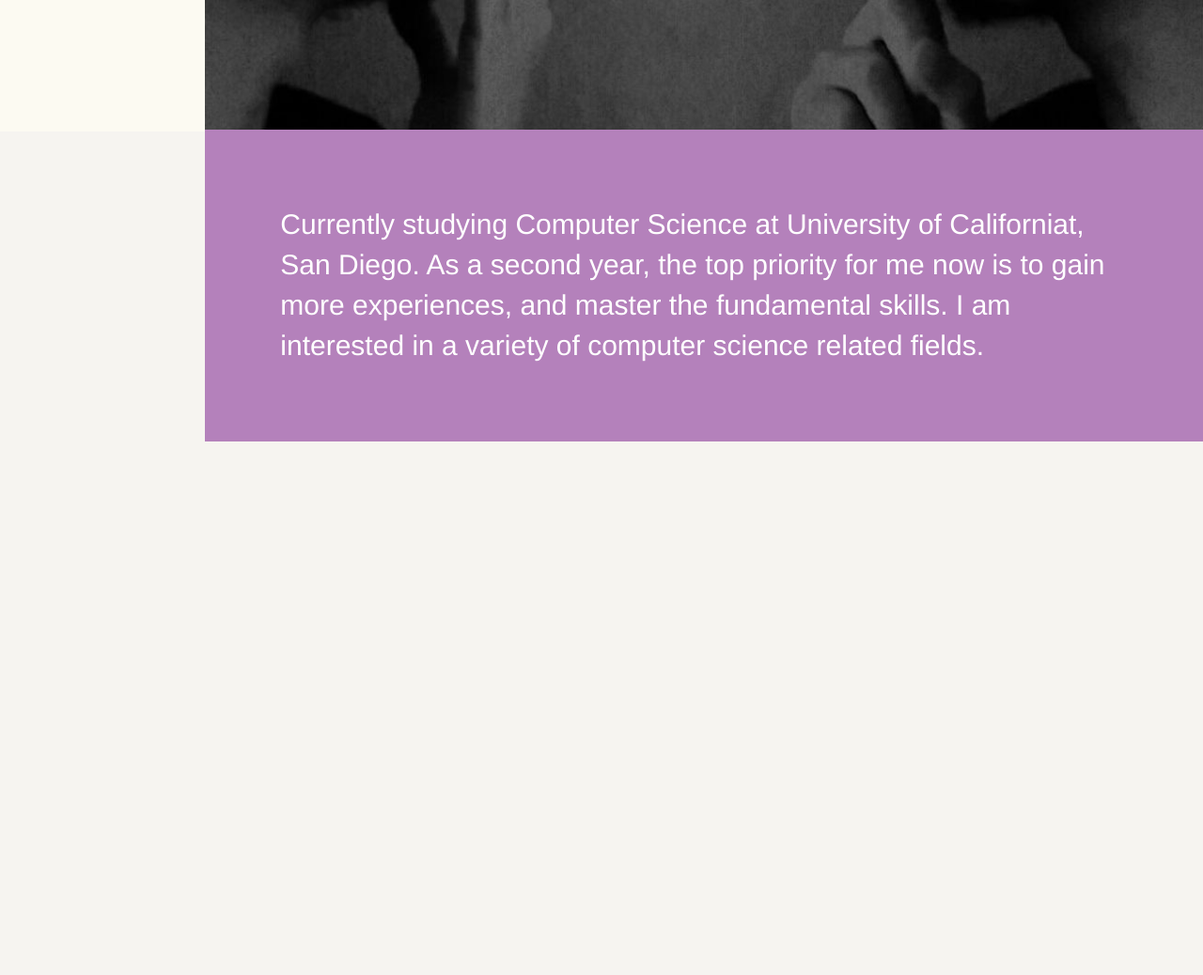
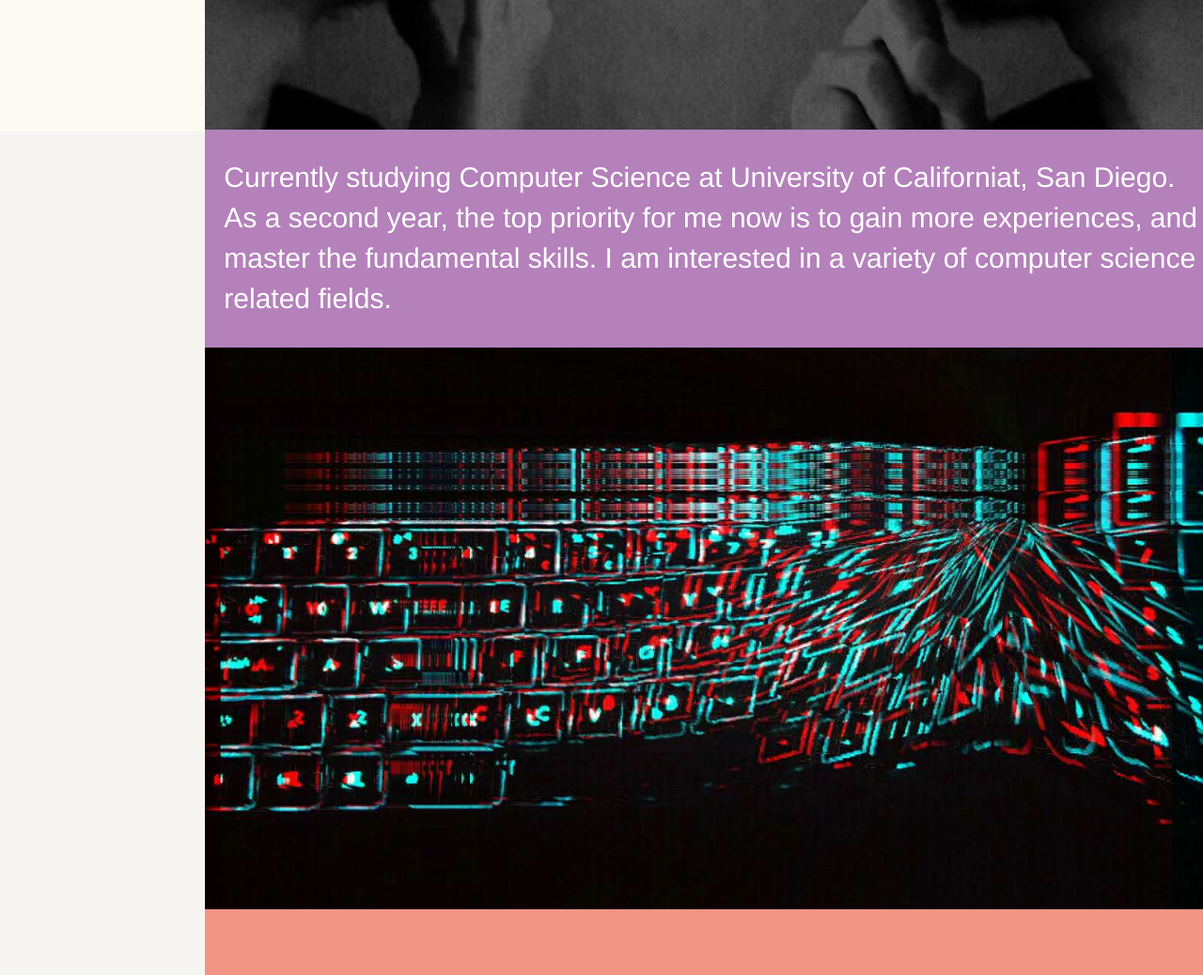
Before and after one commit to shunge/shunge.github.io, a plain HTML site: page index.html in a window 1280 px wide. Shown: the part 660-1698 px from the top of the page at 94% size. Before the commit the page ends 1140 px from the top, so only its background shows below. Drawn offline with nearby package versions, Linux system fonts and the light colour scheme.

Commit message:
Add elements

```diff
--- a/index.html
+++ b/index.html
@@ -39,6 +39,13 @@
 			<p>Currently studying Computer Science at University of Californiat, San Diego. As a second year, the top priority for me now is to gain more experiences, and master the fundamental skills. I am interested in a variety of computer science related fields.</p>
 			</div>
 
+			<img class = "img1" src = "key.jpg">
+
+			<div class="ending">
+			<p>
+			</p>
+			</div>
+
 
 		</div>
 
--- a/maincss.css
+++ b/maincss.css
@@ -15,10 +15,27 @@
 }
 
 .profile p{
+    margin: 00;
     font-size: 30px;
     background-color: #B481BB;
-    padding: 80px;
+    padding-top:30px;
+    padding-left: 20px;
+    padding-bottom: 30px;
     color: white;
+
+}
+
+.col-sm-10 div:hover, .profile p:hover{
+    background-color: white;
+    color: black;
+}
+
+.ending{
+    padding-top:30px;
+    padding-left: 20px;
+    padding-bottom: 30px;
+    color:white;
+    background-color: #F19483;
 
 }
 
@@ -61,11 +78,11 @@
 }
 
 li a.active {
-    background-color: #3A8FB7;
+    background-color: #563F2E;
     color: white;
 }
 
 li a:hover:not(.active) {
-    background-color:#24936E;
+    background-color:#0F2540;
     color: white;
 }
```
